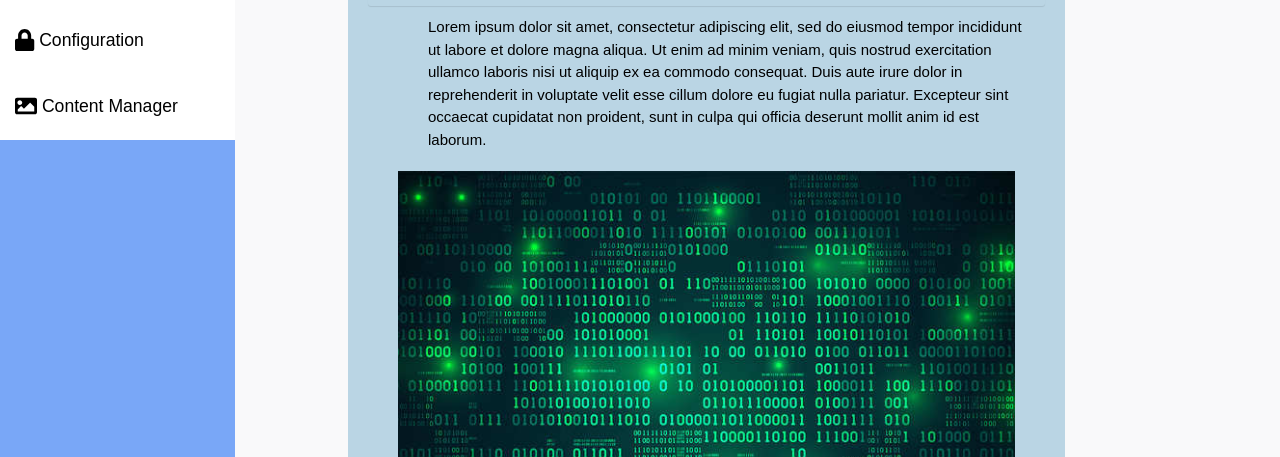
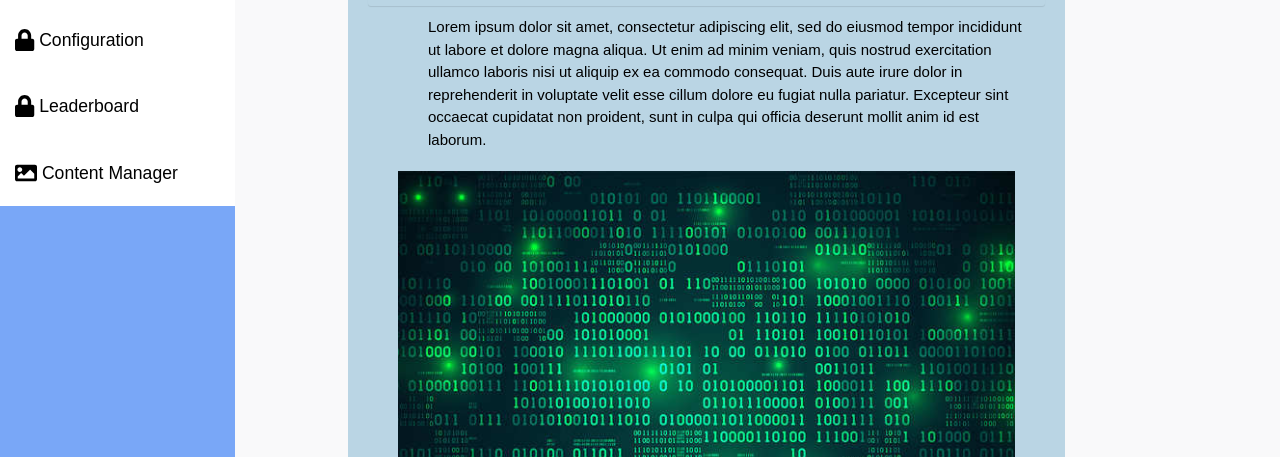
Before and after one commit to manasa-hegde/apisocial, a website: page dashboard.html in a window 1280 px wide. Shown: the part 274-731 px from the top of the page. Drawn offline with nearby package versions, Linux system fonts and the light colour scheme.

Commit message:
added leaderboard in navbar

```diff
--- a/dashboard.html
+++ b/dashboard.html
@@ -91,6 +91,11 @@
                         <li>
                             <div class="nav-bar-item">
                                 <a href="#"><i class='fa fa-lock fa-lg' ></i>  Configuration</a>
+                            </div>
+                        </li>
+                        <li>
+                            <div class="nav-bar-item">
+                                <a href="leaderboard.html"><i class='fa fa-lock fa-lg' ></i>  Leaderboard</a>
                             </div>
                         </li>
                         <li>
```
Also changed, not shown: contentmanager.html (+5 -0 lines), createpost.html (+5 -0 lines), leaderboard.html (+5 -0 lines).
